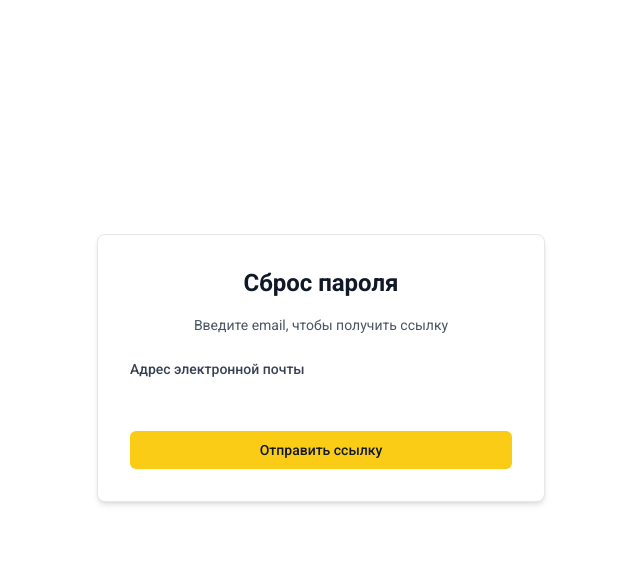
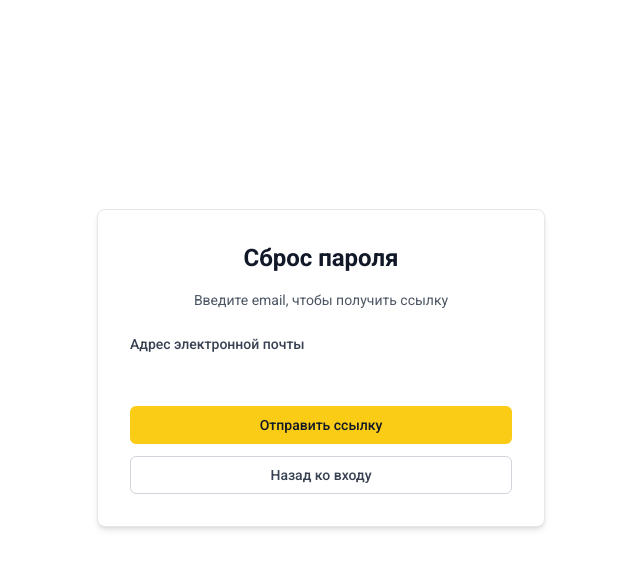
Before and after one commit to Dark-Angel-One/django-first, a Django app: page /accounts/password_reset/ in a window 1280 px wide. Shown: the part 64-633 px from the top of the page, without its empty margins (319-959 px from the left). Run offline with Django 5.2, Linux system fonts and the light colour scheme; some libraries are stand-ins or nearby versions.

Commit message:
Enhance password reset form with navigation link
Added a back to login link and adjusted button margin.

```diff
--- a/todo_sql/templates/registration/password_reset_form.html
+++ b/todo_sql/templates/registration/password_reset_form.html
@@ -32,10 +32,13 @@
             {% endfor %}
 
             <div>
-                <button type="submit" class="group relative w-full flex justify-center py-2 px-4 border border-transparent text-sm font-medium rounded-md text-gray-900 bg-yellow-400 hover:bg-yellow-500 focus:outline-none focus:ring-2 focus:ring-offset-2 focus:ring-yellow-500 dark:bg-yellow-500 dark:hover:bg-yellow-600">
-                    Отправить ссылку
-                </button>
-            </div>
+    <button type="submit" class="group relative w-full flex justify-center py-2 px-4 border border-transparent text-sm font-medium rounded-md text-gray-900 bg-yellow-400 hover:bg-yellow-500 focus:outline-none focus:ring-2 focus:ring-offset-2 focus:ring-yellow-500 dark:bg-yellow-500 dark:hover:bg-yellow-600 mb-3">
+        Отправить ссылку
+    </button>
+    <a href="{% url 'login' %}" class="w-full flex justify-center py-2 px-4 border border-gray-300 dark:border-gray-600 text-sm font-medium rounded-md text-gray-700 dark:text-gray-300 bg-white dark:bg-gray-800 hover:bg-gray-50 dark:hover:bg-gray-700 focus:outline-none transition-colors">
+        Назад ко входу
+    </a>
+</div>
         </form>
     </div>
 </div>
```
